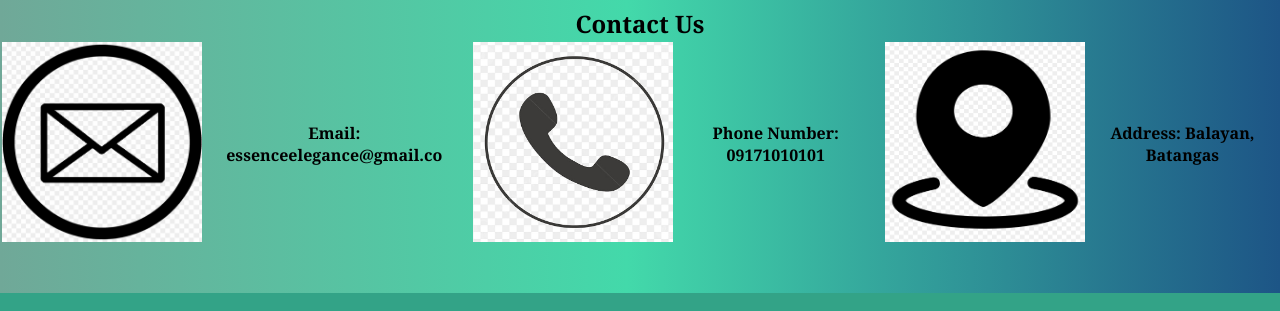
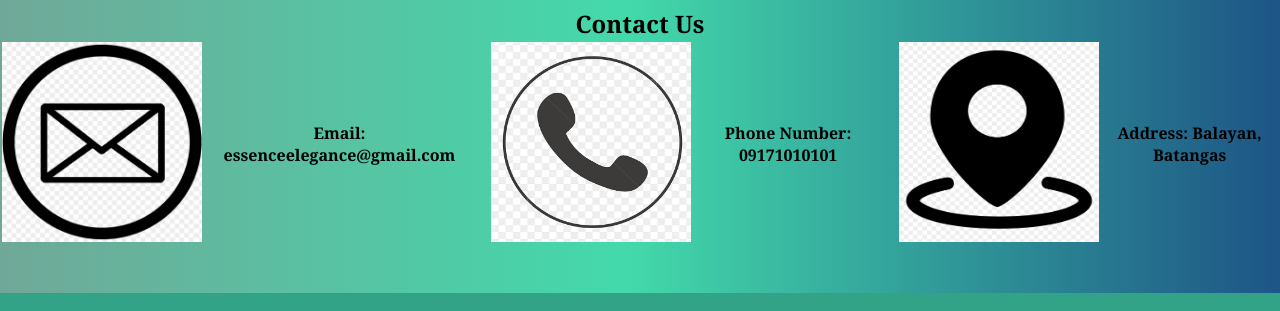
Before and after one commit to EssenceElegance/Perfume, a plain HTML site: page contact_us.html in a window 1280 px wide. Shown: the part 82-393 px from the top of the page. Drawn offline with Linux system fonts and the light colour scheme.

Commit message:
Update contact_us.html

```diff
--- a/contact_us.html
+++ b/contact_us.html
@@ -26,11 +26,11 @@
 	 <table>
   	<tr>
     	<td><img src="email.png" width="200" height="200"></td>
-    	<th>Email: essenceelegance@gmail.co </th>
-	<td>&nbsp;</td>
+    	<th>Email: essenceelegance@gmail.com </th>
+	<td>&nbsp;&nbsp;&nbsp;</td>
     	<td><img src="phone icon.jpg" width="200" height="200"></td>
    	 <th>Phone Number: 09171010101 </td>
-		 <td>&nbsp;</td>
+		 <td>&nbsp;&nbsp;&nbsp;</td>
    	 <td> <img src="address.png" width="200" height="200"></td>
 	    <th>Address: Balayan, Batangas </th>
   </tr>
```
